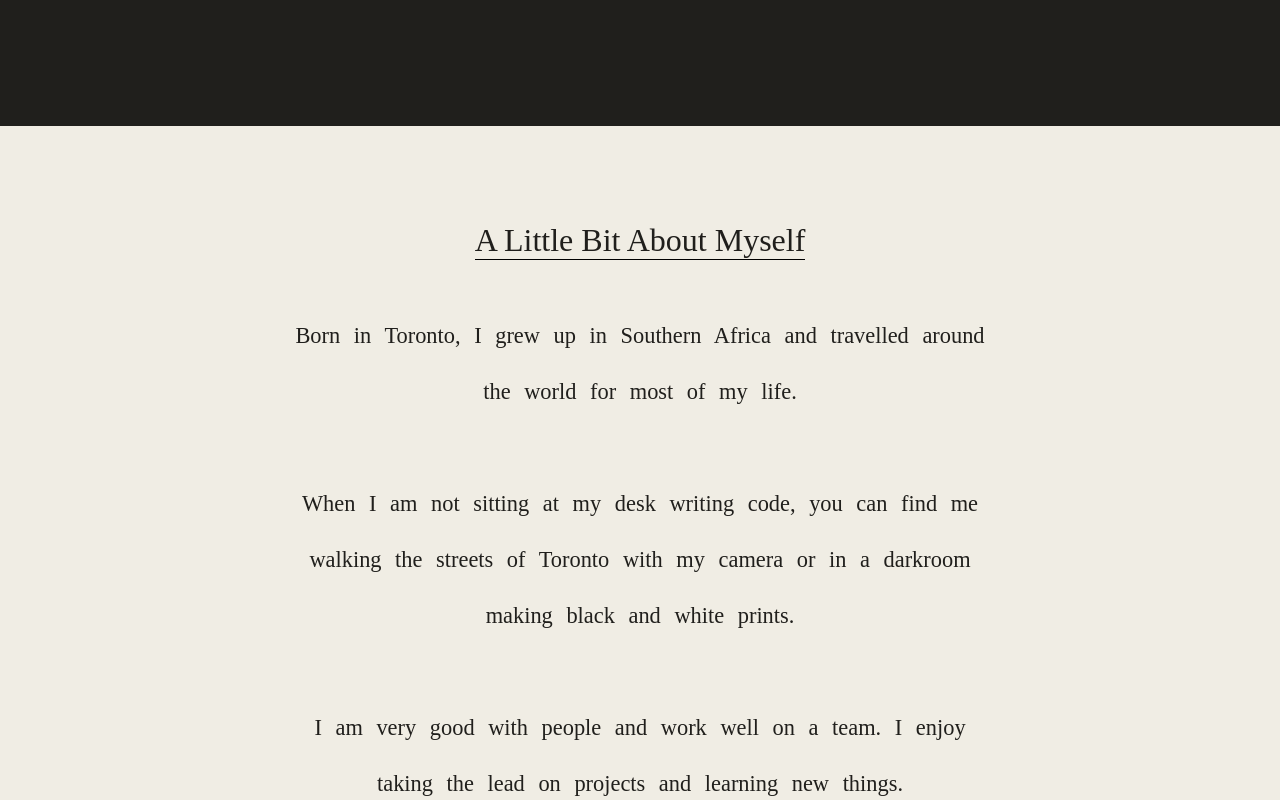
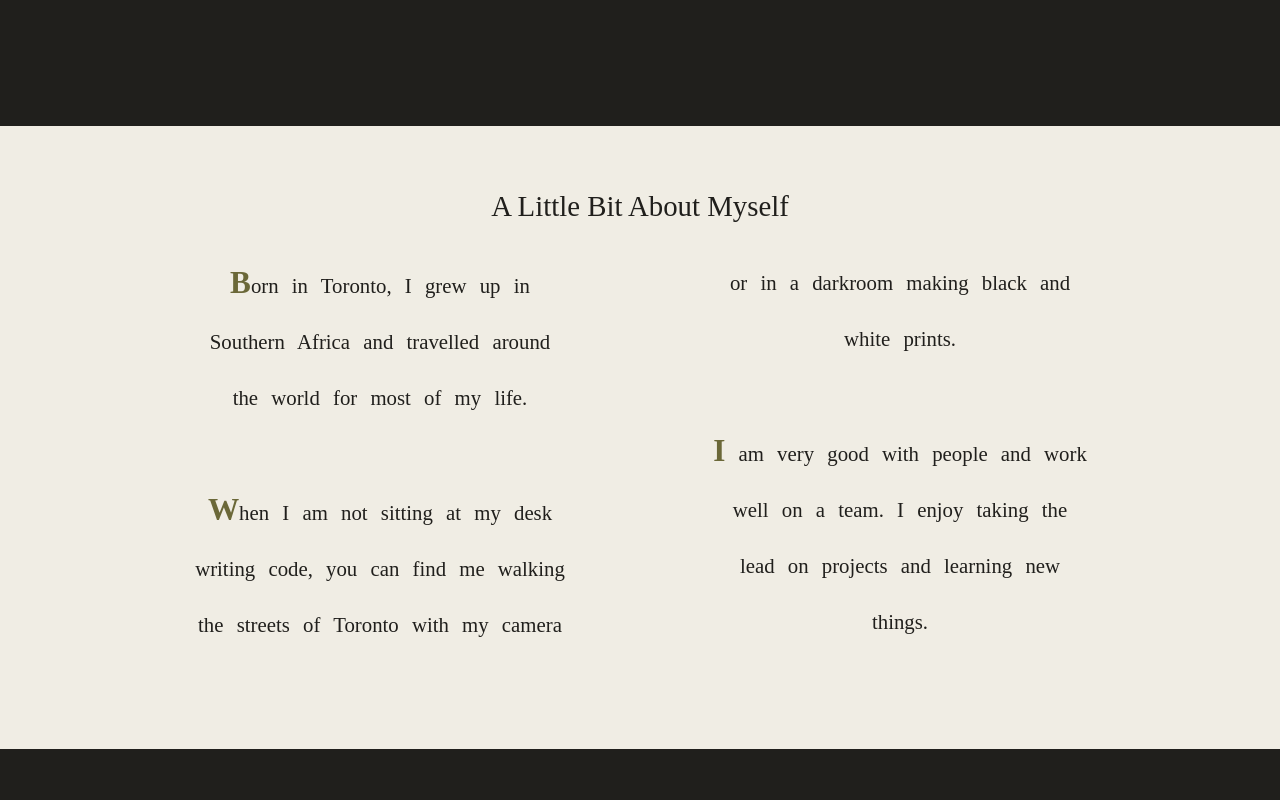
Before and after one commit to Yanek-K/Portfolio, a React (Create React App) app: page / in a window 1280 px wide. Shown: the part 2540-3340 px from the top of the page. Built offline with nearby package versions, Linux system fonts and the light colour scheme.

Commit message:
Redo About Page

```diff
--- a/src/Components/Navbar/index.js
+++ b/src/Components/Navbar/index.js
@@ -57,7 +57,7 @@ const Navbar = () => {
           smooth
           spy={true}
           to="Contact"
-          offset={-100}
+          offset={-80}
           duration={1400}
           className="btn"
           activeClass="active"
--- a/src/pages/About/index.css
+++ b/src/pages/About/index.css
@@ -1,80 +1,57 @@
 .about {
-  display: flex;
-  flex-direction: column;
-  height: auto;
   background-color: #f0ede4;
-  padding-top: 6rem;
+  padding-top: 4rem;
   padding-bottom: 4rem;
   color: #201f1c;
 }
 
-.about__left {
-  display: flex;
-  flex-direction: column;
-  align-items: center;
-}
-.about__left > h2 {
+.about__wrap > h2 {
   font-family: "papyrus";
-  border-bottom: 1px solid black;
+  /* border-bottom: 1px solid black; */
   font-size: 1.8rem;
-  /* font-size: 2.3rem; */
   font-weight: 200;
   margin-bottom: 0rem;
+  text-align: center;
 }
-.about__left > p {
-  margin-top: 3rem;
+
+.about__info {
+  columns: 25em;
+  width: 80%;
+  padding: 2rem;
+  margin: 0 auto;
   text-align: center;
+}
+.about__info > p {
   line-height: 3.5rem;
   font-size: 1.3rem;
-  width: 75%;
   font-family: "papyrus";
-
   word-spacing: 0.5rem;
 }
 
-.about__email {
-  color: #e55d6f;
-  margin-bottom: 2rem;
+.about__strong {
+  color: #6b6838;
+  font-size: 150%;
 }
 
-@media only screen and (min-width: 1000px) {
-  .about {
-    display: flex;
-    flex-direction: row;
-  }
-  .about__left {
-    margin: 0 4rem 0rem 4rem;
-  }
-  .about__left > h2 {
-    font-size: 2rem;
-    font-weight: 300;
-  }
-  .about__left > p {
-    font-size: 1.4rem;
-    width: 70%;
+@media only screen and (min-width: 1020px) {
+  .about__info > p {
+    padding-right: 4rem;
+    padding-left: 4rem;
   }
 }
 
-@media only screen and (min-width: 1200px) {
-  .about__left {
-    margin: 0 8rem 0rem 8rem;
+@media only screen and (min-width: 1520px) {
+  .about__info {
+    columns: 32em;
+    width: 80%;
+    padding: 3rem;
   }
 }
 
-@media only screen and (min-width: 1400px) {
-  .about__left {
-    margin: 0 10rem 0rem 10rem;
+@media only screen and (min-width: 1800px) {
+  .about__info {
+    columns: 32em;
+    width: 80%;
+    padding: 3rem;
   }
 }
-
-@media only screen and (min-width: 1600px) {
-  .about__left {
-    margin: 0 16rem 0rem 16rem;
-  }
-}
-
-@media only screen and (min-width: 1600px) {
-  .about__left {
-    margin: 0 20rem 0rem 20rem;
-  }
-}
--- a/src/pages/About/index.js
+++ b/src/pages/About/index.js
@@ -5,20 +5,25 @@ import geometry from "./../../Assets/About/geometry.png";
 const About = () => {
   return (
     <div className="about" id="About">
-      <div className="about__left">
+      <div className="about__wrap">
         <h2>A Little Bit About Myself</h2>
-        <p>
-          Born in Toronto, I grew up in Southern Africa and travelled around the
-          world for most of my life.
-          <br />
-          <br />
-          When I am not sitting at my desk writing code, you can find me walking
-          the streets of Toronto with my camera or in a darkroom making black
-          and white prints.
-          <br />
-          <br />I am very good with people and work well on a team. I enjoy
-          taking the lead on projects and learning new things.{" "}
-        </p>
+        <div className="about__info">
+          <p>
+            <strong className="about__strong">B</strong>orn in Toronto, I grew
+            up in Southern Africa and travelled around the world for most of my
+            life.
+            <br />
+            <br />
+            <strong className="about__strong">W</strong>hen I am not sitting at
+            my desk writing code, you can find me walking the streets of Toronto
+            with my camera or in a darkroom making black and white prints.
+            <br />
+            <br />
+            <strong className="about__strong">I</strong> am very good with
+            people and work well on a team. I enjoy taking the lead on projects
+            and learning new things.{" "}
+          </p>
+        </div>
       </div>
     </div>
   );
--- a/src/pages/Contact/index.css
+++ b/src/pages/Contact/index.css
@@ -7,6 +7,7 @@
   text-align: center;
   margin-bottom: 1rem;
   background-color: #201f1c;
+  height: 100vh;
 }
 
 .contact > h2 {
--- a/src/pages/Contact/index.js
+++ b/src/pages/Contact/index.js
@@ -3,7 +3,7 @@ import "./index.css";
 
 const Contact = () => {
   return (
-    <div id="Contact" className="contact">
+    <div className="contact" id="Contact">
       <h2>Contact Me</h2>
       <p>
         <strong>Email Address: </strong>yanek.dev@gmail.com
```
